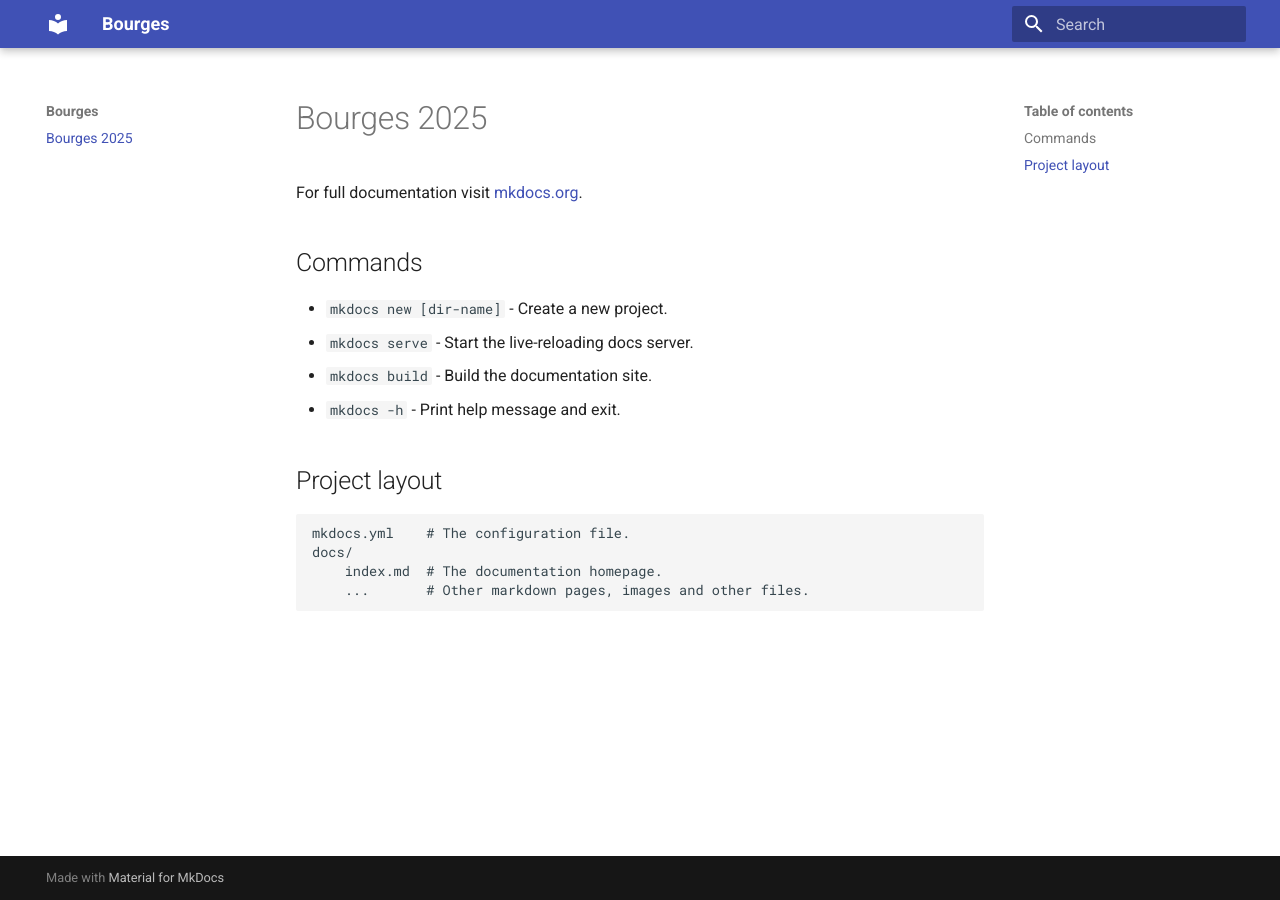
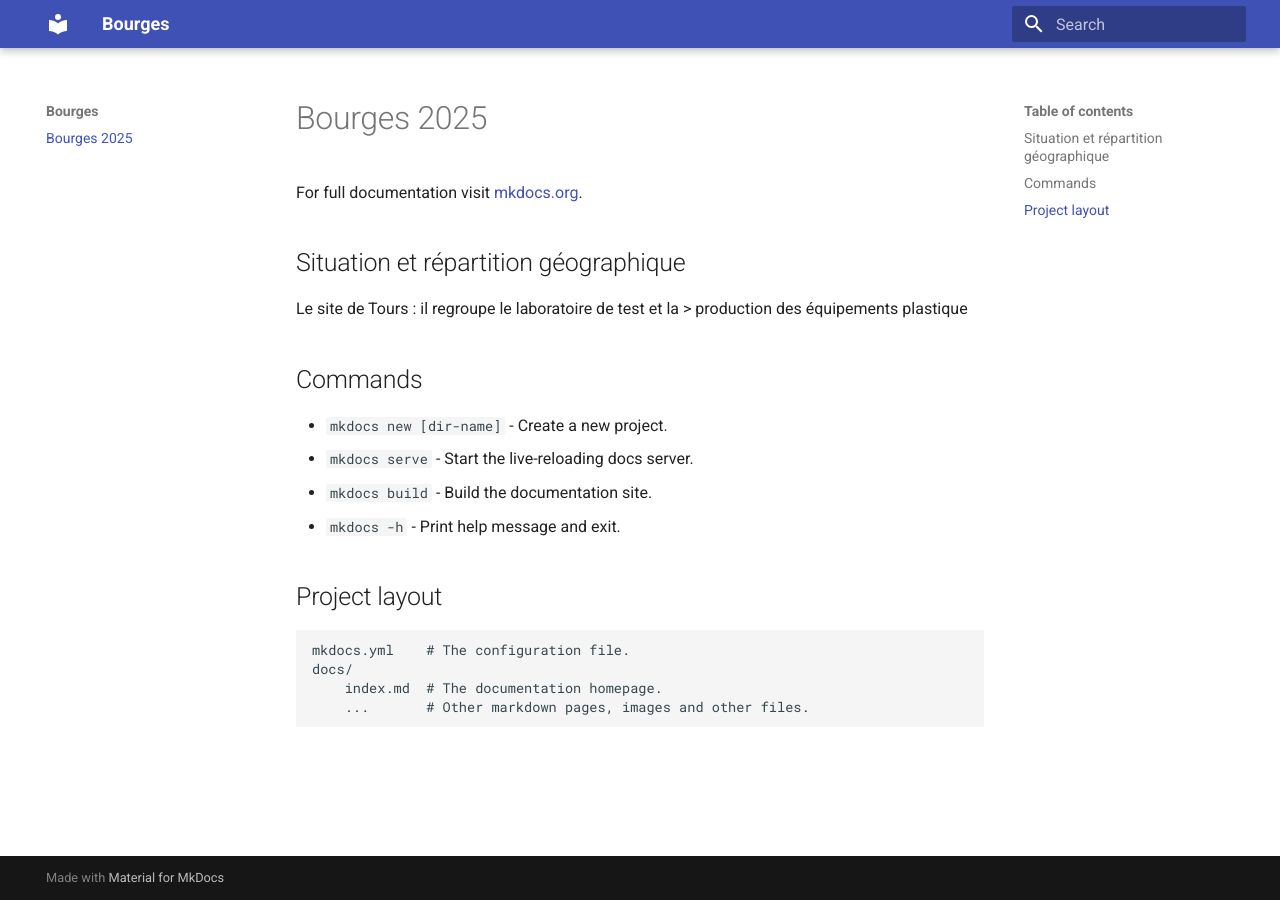
Before and after one commit to PatrickDummans/Bourges2025, an MkDocs documentation site: the page built from docs/index.md, in a window 1280 px wide. Built offline with MkDocs 1.6.1 and Material for MkDocs 9.7.7, drawn with Linux system fonts in a browser that asks for light colours.

Commit message:
Ajout d'un texte

```diff
--- a/docs/index.md
+++ b/docs/index.md
@@ -1,7 +1,8 @@
 # Bourges 2025
 
 For full documentation visit [mkdocs.org](https://www.mkdocs.org).
-
+## Situation et répartition géographique
+Le site de Tours : il regroupe le laboratoire de test et la > production des équipements plastique
 ## Commands
 
 * `mkdocs new [dir-name]` - Create a new project.
```
